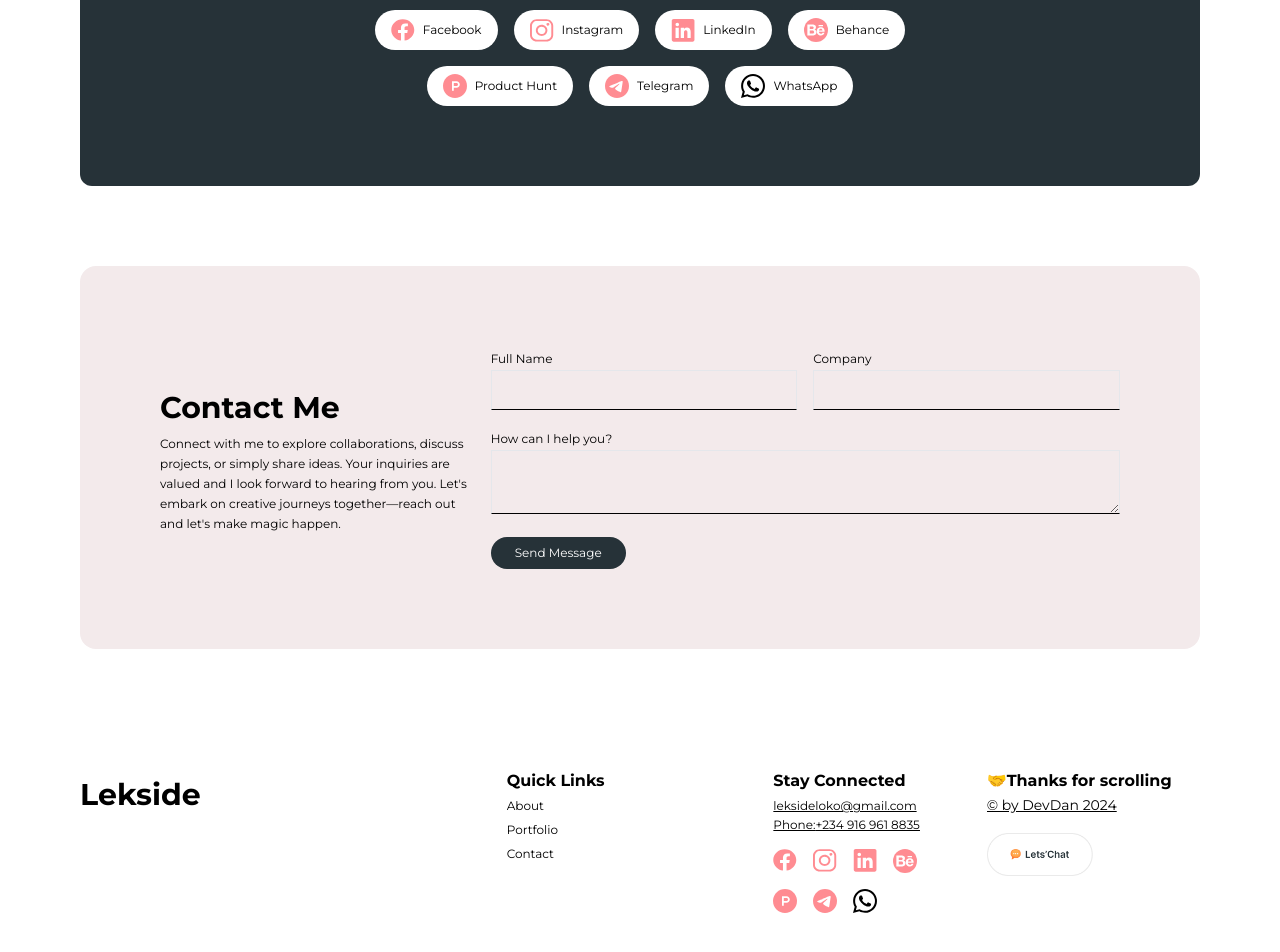
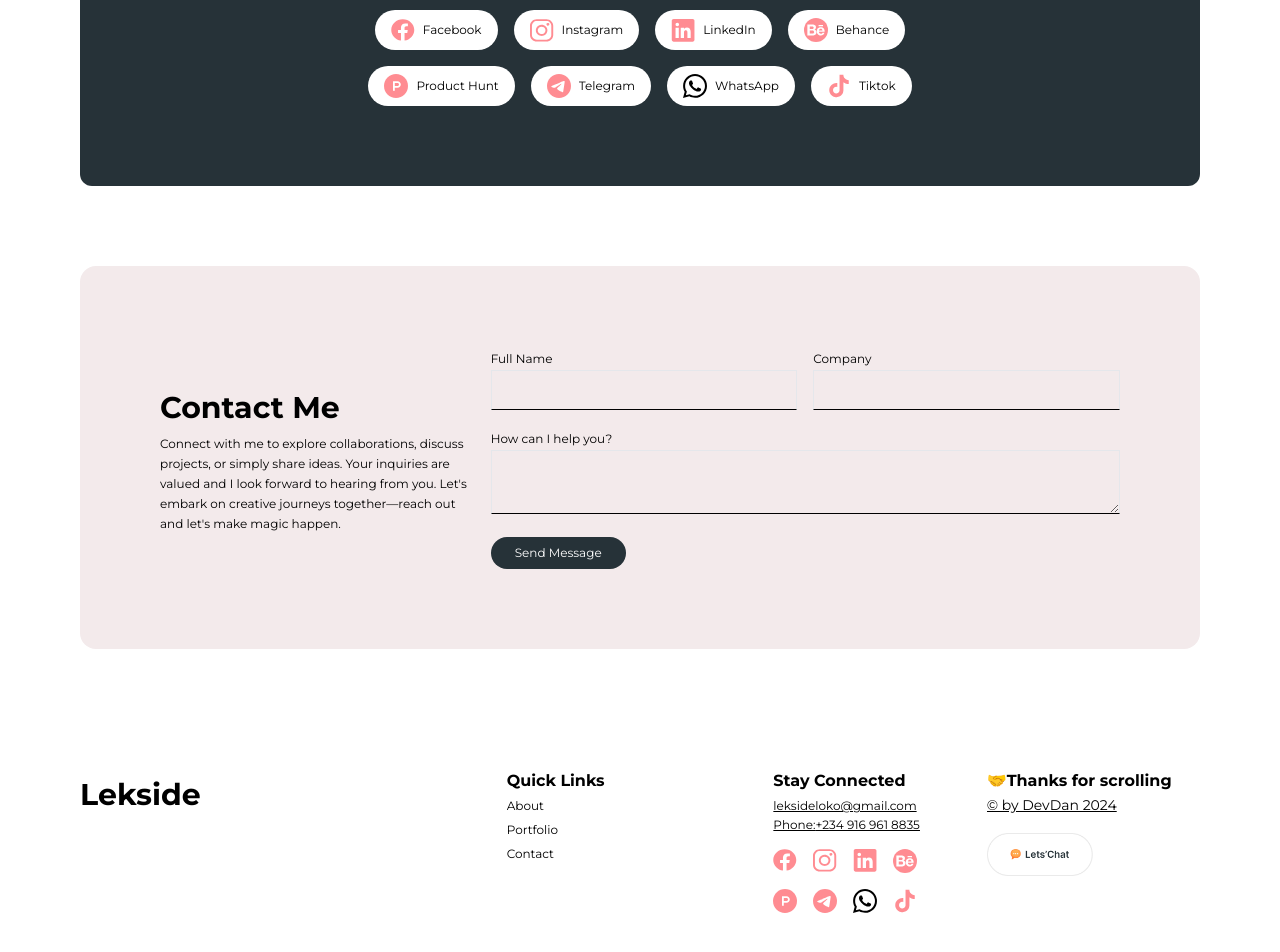
Before and after one commit to Ifdanog/leksaas, a React (Vite) app: page / in a window 1280 px wide. Shown: the part 4944-5896 px from the top of the page. Built offline with nearby package versions, Linux system fonts and the light colour scheme; a web font is replaced by a local one.

Commit message:
Added tiktok link

```diff
--- a/src/components/About.jsx
+++ b/src/components/About.jsx
@@ -4,6 +4,7 @@ import linkedin from "../assets/In.svg";
 import behance from "../assets/behance-1.svg";
 import productHunt from "../assets/product-hunt.svg";
 import telegram from "../assets/telegram-1.svg";
+import tiktok from "../assets/tiktok.svg";
 import whatsapp from "../assets/whatsapp.svg";
 
 const About = () => {
@@ -76,6 +77,14 @@ const About = () => {
             <img src={whatsapp} alt="" className="w-[1.5rem]" />
             <p className="text-xs">WhatsApp</p>
           </a>
+          <a
+            href="https://vm.tiktok.com/ZMMeGr1cx/"
+            target="_blank"
+            className="bg-white py-2 px-4 flex gap-2 items-center rounded-full"
+          >
+            <img src={tiktok} alt="" className="w-[1.5rem]" />
+            <p className="text-xs">Tiktok</p>
+          </a>
         </div>
       </div>
     </div>
--- a/src/components/Footer.jsx
+++ b/src/components/Footer.jsx
@@ -4,6 +4,7 @@ import linkedin from "../assets/In.svg";
 import behance from "../assets/behance-1.svg";
 import productHunt from "../assets/product-hunt.svg";
 import telegram from "../assets/telegram-1.svg";
+import tiktok from "../assets/tiktok.svg";
 import whatsapp from "../assets/whatsapp.svg";
 import letsChat from "../assets/letschat.png";
 
@@ -71,6 +72,9 @@ const Footer = () => {
             <a href="https://wa.link/oyds3e" target="_blank">
               <img src={whatsapp} alt="" className="w-[1.5rem]" />
             </a>
+            <a href="https://vm.tiktok.com/ZMMeGr1cx/" target="_blank">
+              <img src={tiktok} alt="" className="w-[1.5rem]" />
+            </a>
           </div>
         </ul>
 
```
Also changed, not shown: src/assets/tiktok.svg (added).
